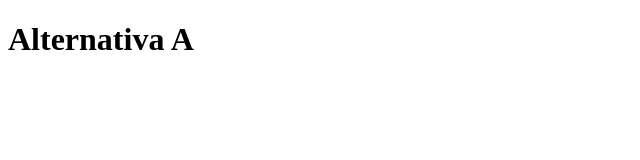
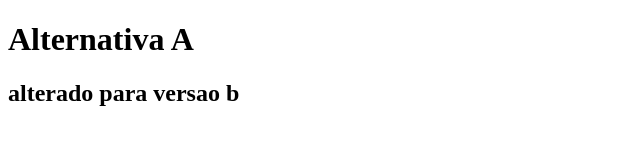
Before and after one commit to Fernandes71/git-aula-1, a plain HTML site: page index.html in a window 1280 px wide. Shown: the whole page, without its empty margins (0-640 px from the left). Drawn offline with Linux system fonts and the light colour scheme.

Commit message:
mais uma nova versao atualizada

```diff
--- a/index.html
+++ b/index.html
@@ -7,5 +7,6 @@
 </head>
 <body>
     <h1>Alternativa A</h1>
+    <h2>alterado para versao b</h2>
 </body>
 </html>
```
